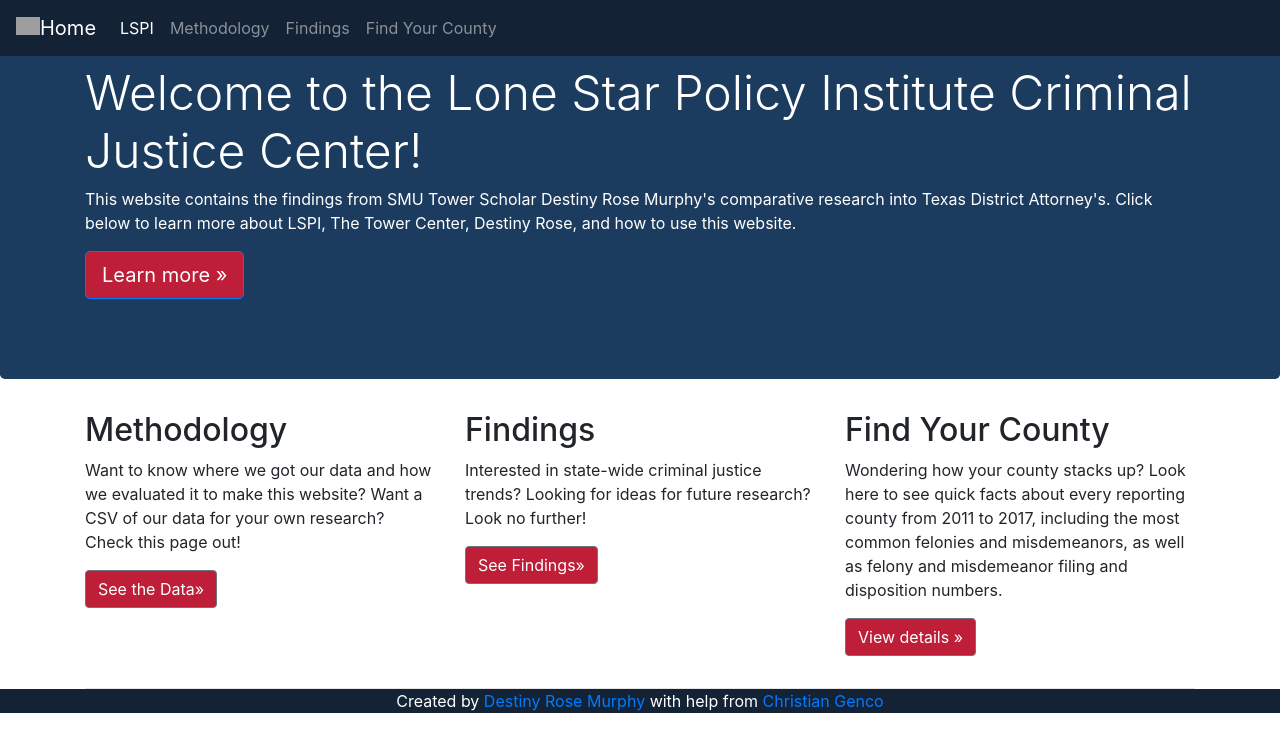
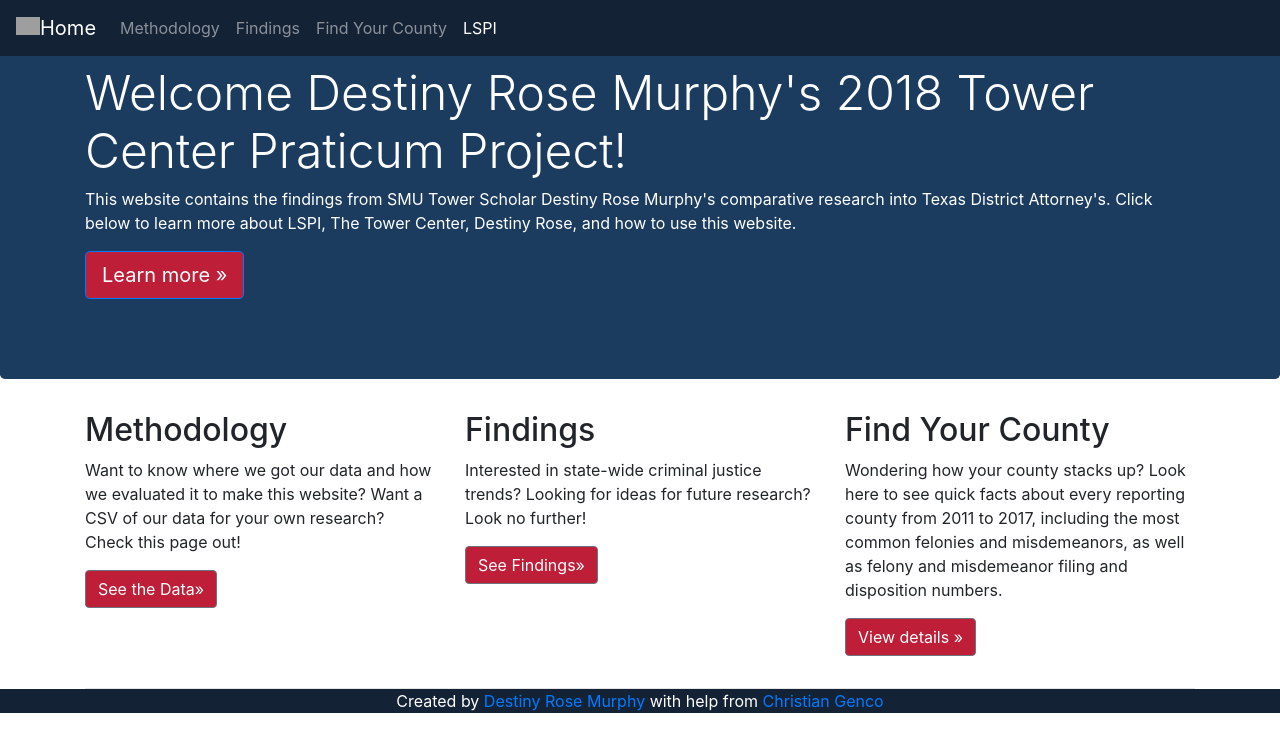
Before and after one commit to DestinyRoseMurphy/DestinyRoseMurphy.github.io, a Jekyll site: the page criminalJusticeWebsite/index.html, which Jekyll copies as it is, in a window 1280 px wide. Shown: the top 752 px of the page. Built offline with Jekyll 4.4.1, drawn with Linux system fonts in a browser that asks for light colours; nearby versions of some CDN libraries; a script that is not in the unit is left out; grey boxes are pictures that could not be loaded.

Commit message:
Finalized Index Navbar and Welcome Text

```diff
--- a/criminalJusticeWebsite/index.html
+++ b/criminalJusticeWebsite/index.html
@@ -16,9 +16,6 @@
 
       <div class="collapse navbar-collapse" id="navbarsExampleDefault">
         <ul class="navbar-nav mr-auto">
-          <li class="nav-item active">
-            <a class="nav-link" href="http://www.lonestarpolicyinstitute.org/">LSPI<span class="sr-only">(current)</span></a>
-          </li>
           <li class="nav-item">
             <a class="nav-link" href="methodology.html">Methodology</a>
           </li>
@@ -28,6 +25,10 @@
           <li class="nav-item">
             <a class="nav-link" href="countySelector.html">Find Your County</a>
           </li>
+          <li class="nav-item active">
+            <a class="nav-link" href="http://www.lonestarpolicyinstitute.org/">LSPI<span class="sr-only">(current)</span></a>
+          </li>
+
         </ul>
       </div>
     </nav>
@@ -37,7 +38,7 @@
       <!-- Main jumbotron for a primary marketing message or call to action -->
       <div style="background-color:rgb(28,60,95);" class="jumbotron">
         <div class="container">
-          <h1 class="display-3" style="font-size: 3rem; color: white;">Welcome to the Lone Star Policy Institute Criminal Justice Center!</h1>
+          <h1 class="display-3" style="font-size: 3rem; color: white;">Welcome Destiny Rose Murphy's 2018 Tower Center Praticum Project!</h1>
           <p style="color: white">This website contains the findings from SMU Tower Scholar Destiny Rose Murphy's comparative research into Texas District Attorney's. Click below to learn more about LSPI, The Tower Center, Destiny Rose, and how to use this website.</p>
           <p><a style="background-color:rgb(190,30,55);" class ="btn btn-primary btn-lg" href="learnMore.html" role="button">Learn more &raquo;</a></p>
         </div>
```
